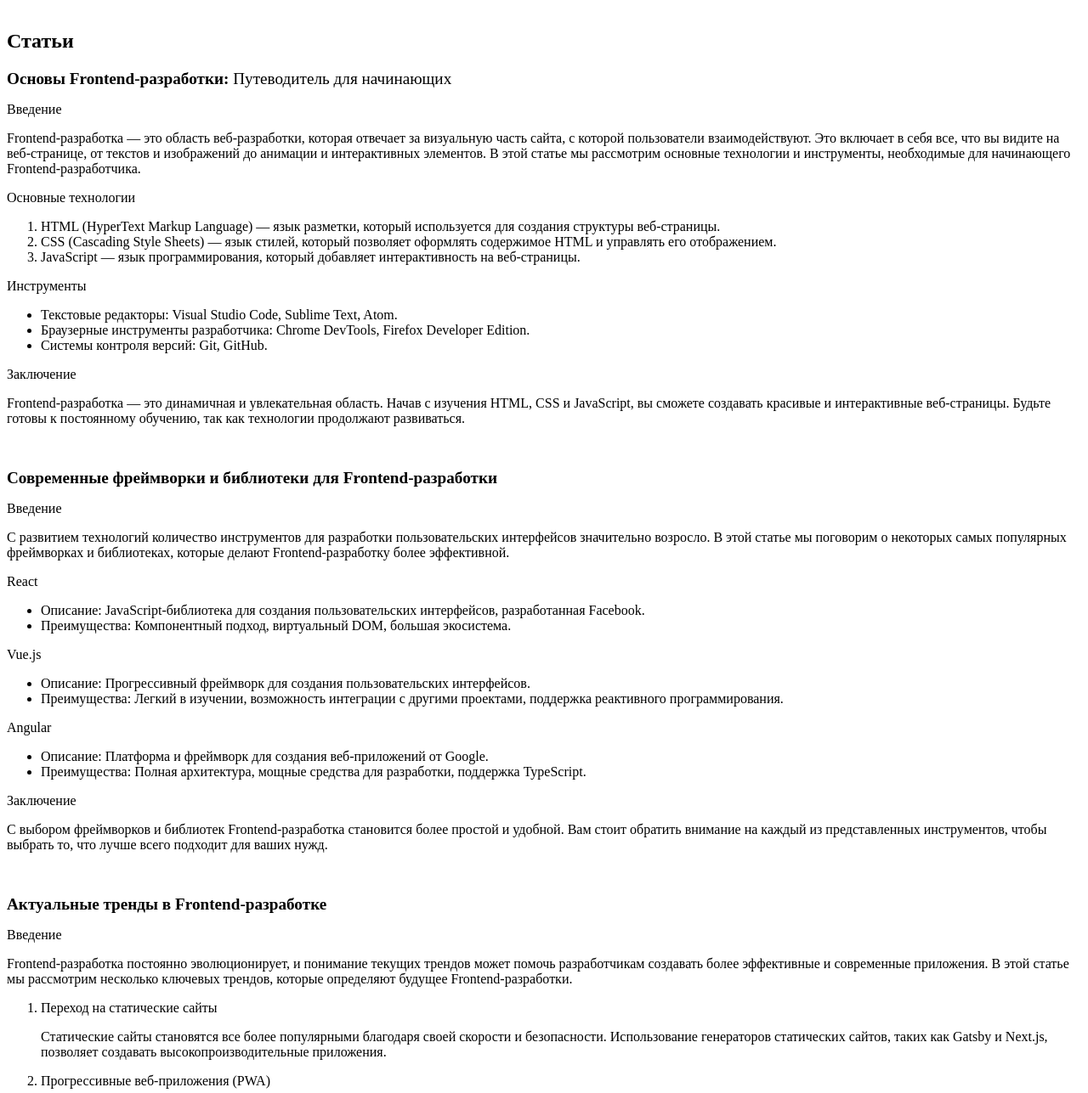
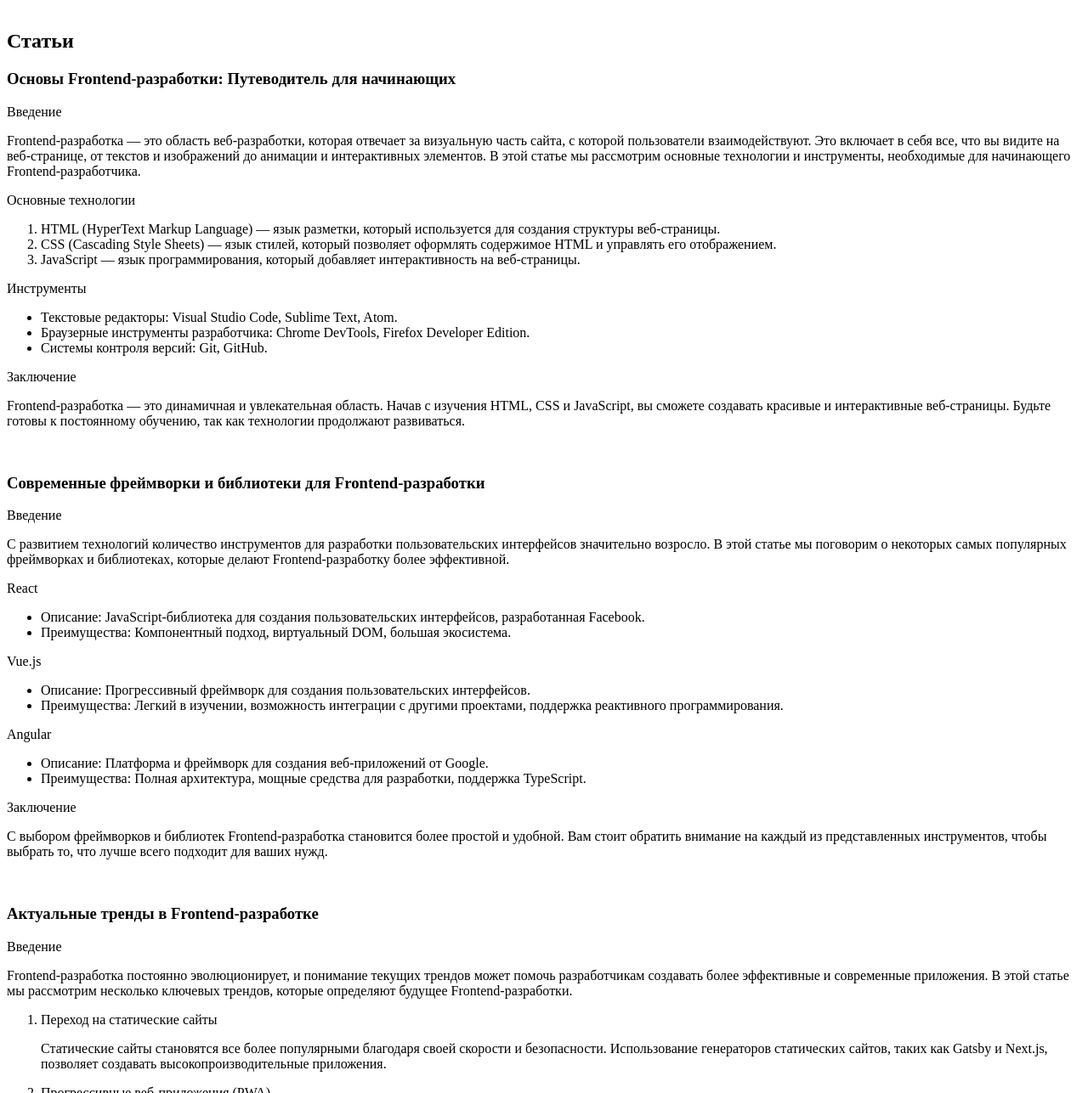
Before and after one commit to mchubarov/modul1, a plain HTML site: page hw2/index.html in a window 1280 px wide. Shown: the part 1144-2431 px from the top of the page at 85% size. Drawn offline with Linux system fonts and the light colour scheme.

Commit message:
Update index.html

```diff
--- a/hw2/index.html
+++ b/hw2/index.html
@@ -171,11 +171,7 @@
 			<section>
 				<h2>Статьи</h2>
 				<article>
-					<p>
-						<big>
-							<b>Основы Frontend-разработки: </b>Путеводитель для
-							начинающих</big>
-					</p>
+					<h3>Основы Frontend-разработки: Путеводитель для начинающих</h3>
           <p>Введение</p>
 					<p>
 						Frontend-разработка — это область веб-разработки, которая
@@ -221,10 +217,7 @@
 				</article>
         <br>
         <article>
-					<p>
-						<big>
-							<b>Современные фреймворки и библиотеки для Frontend-разработки</b></big>
-					</p>
+					<h3>Современные фреймворки и библиотеки для Frontend-разработки</h3>
           <p>Введение</p>
 					<p>
 						С развитием технологий количество инструментов для разработки пользовательских интерфейсов значительно возросло. В этой статье мы поговорим о некоторых самых популярных фреймворках и библиотеках, которые делают Frontend-разработку более эффективной.
@@ -262,10 +255,7 @@
 
         <br>
         <article>
-					<p>
-						<big>
-							<b>Актуальные тренды в Frontend-разработке</b></big>
-					</p>
+					<h3>Актуальные тренды в Frontend-разработке</h3>
           <p>Введение</p>
 					<p>
 						Frontend-разработка постоянно эволюционирует, и понимание текущих трендов может помочь разработчикам создавать более эффективные и современные приложения. В этой статье мы рассмотрим несколько ключевых трендов, которые определяют будущее Frontend-разработки.
```
